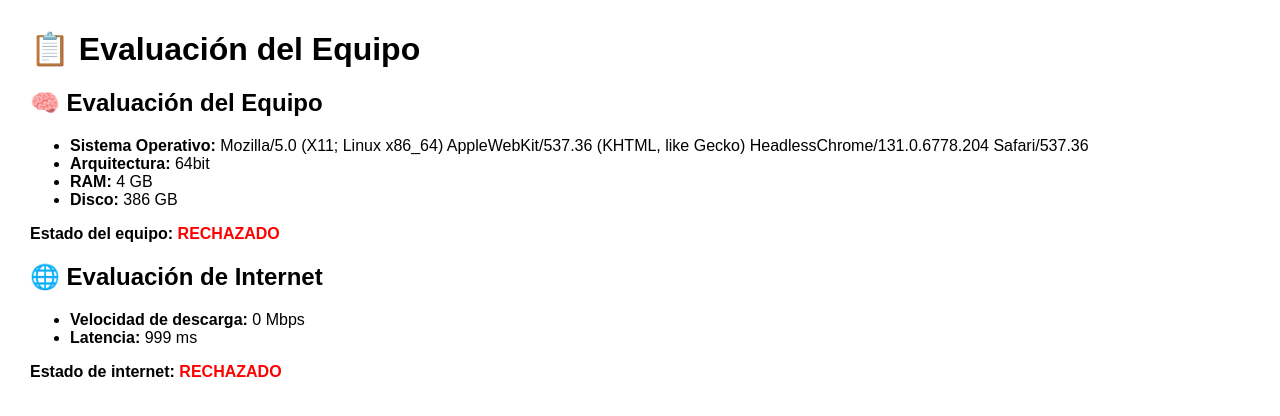
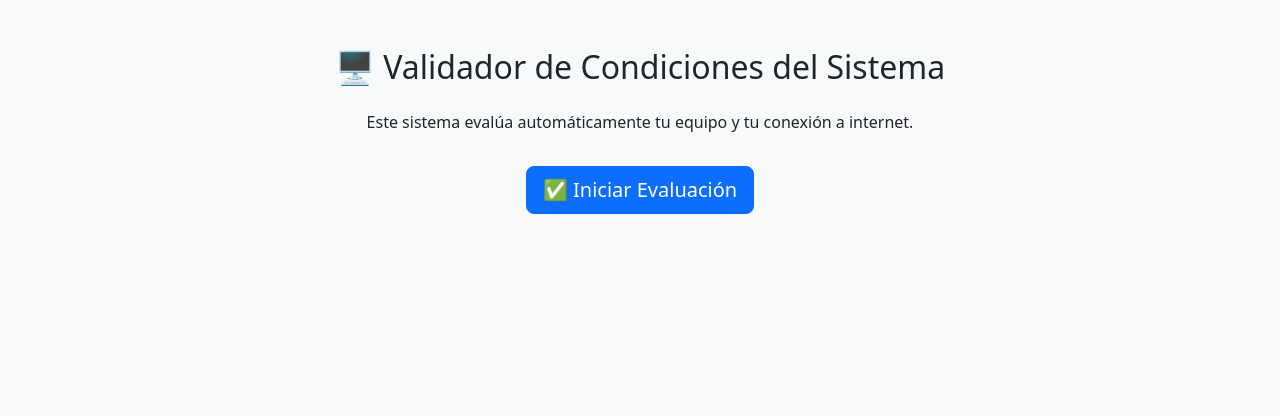
Before and after one commit to favellaneda1993/validador-web, a Flask app: page / in a window 1280 px wide. Shown: the top 416 px of the page. Run offline with Flask 3, Linux system fonts and the light colour scheme.

Commit message:
Primer commit desde local para despliegue
B

```diff
--- a/app.py
+++ b/app.py
@@ -1,11 +1,18 @@
+
 from flask import Flask, render_template, request, jsonify
 from exportar_excel import generar_excel
+from flask import Flask, render_template, send_file
+from exportar_excel import generar_excel
+from detector_equipo import evaluar_equipo
+from detector_internet import evaluar_internet
+
 
 app = Flask(__name__)
 
 @app.route('/')
 def index():
     return render_template('index.html')
+
 
 @app.route('/resultado', methods=['POST'])
 def resultado():
@@ -45,3 +52,17 @@ if __name__ == '__main__':
     import os
     port = int(os.environ.get("PORT", 10000))
     app.run(host='0.0.0.0', port=port)
+
+@app.route('/resultado')
+def resultado():
+    equipo = evaluar_equipo()
+    internet = evaluar_internet()
+    return render_template('resultado.html', equipo=equipo, internet=internet)
+
+@app.route('/descargar_excel')
+def descargar_excel():
+    archivo = generar_excel()
+    return send_file(archivo, as_attachment=True)
+
+if __name__ == '__main__':
+    app.run(debug=True)
--- a/render.yaml
+++ b/render.yaml
@@ -2,5 +2,7 @@ services:
   - type: web
     name: validador-web
     env: python
+    plan: free
     buildCommand: pip install -r requirements.txt
     startCommand: python app.py
+    autoDeploy: true
--- a/requirements.txt
+++ b/requirements.txt
@@ -1,5 +1,3 @@
 Flask
 pandas
 openpyxl
-speedtest-cli
-psutil
--- a/templates/index.html
+++ b/templates/index.html
@@ -2,114 +2,14 @@
 <html lang="es">
 <head>
   <meta charset="UTF-8">
-  <title>Evaluación del Equipo</title>
-  <style>
-    body { font-family: Arial; margin: 30px; }
-    .aprobado { color: green; font-weight: bold; }
-    .rechazado { color: red; font-weight: bold; }
-  </style>
+  <title>Validador de Equipo</title>
+  <link href="https://cdn.jsdelivr.net/npm/bootstrap@5.3.0/dist/css/bootstrap.min.css" rel="stylesheet">
 </head>
-<body>
-  <h1>📋 Evaluación del Equipo</h1>
-  <p id="estado">Cargando evaluación...</p>
-
-  <div id="resultado" style="display:none;">
-    <h2>🧠 Evaluación del Equipo</h2>
-    <ul>
-      <li><strong>Sistema Operativo:</strong> <span id="so"></span></li>
-      <li><strong>Arquitectura:</strong> <span id="arquitectura"></span></li>
-      <li><strong>RAM:</strong> <span id="ram"></span> GB</li>
-      <li><strong>Disco:</strong> <span id="disco"></span> GB</li>
-    </ul>
-    <p><strong>Estado del equipo:</strong> <span id="estado_equipo"></span></p>
-
-    <h2>🌐 Evaluación de Internet</h2>
-    <ul>
-      <li><strong>Velocidad de descarga:</strong> <span id="descarga"></span> Mbps</li>
-      <li><strong>Latencia:</strong> <span id="latencia"></span> ms</li>
-    </ul>
-    <p><strong>Estado de internet:</strong> <span id="estado_internet"></span></p>
+<body class="bg-light">
+  <div class="container text-center mt-5">
+    <h2 class="mb-4">🖥️ Validador de Condiciones del Sistema</h2>
+    <p>Este sistema evalúa automáticamente tu equipo y tu conexión a internet.</p>
+    <a href="/resultado" class="btn btn-primary btn-lg mt-3">✅ Iniciar Evaluación</a>
   </div>
-
-  <script>
-    async function medirVelocidad() {
-      const inicio = performance.now();
-      try {
-        await fetch("https://via.placeholder.com/1000x100.png?rand=" + Math.random(), {cache: "no-store"});
-        const fin = performance.now();
-        const duracion = (fin - inicio) / 1000; // segundos
-        const tamanioBytes = 100000; // aprox. 100KB
-        const velocidadMbps = ((tamanioBytes * 8) / duracion) / (1024 * 1024); // en Mbps
-        return velocidadMbps.toFixed(2);
-      } catch (e) {
-        return 0;
-      }
-    }
-
-    async function medirLatencia() {
-      const inicio = performance.now();
-      try {
-        await fetch("https://www.google.com/favicon.ico", {mode: 'no-cors'});
-        const fin = performance.now();
-        return Math.round(fin - inicio);
-      } catch {
-        return 999;
-      }
-    }
-
-    async function evaluar() {
-      const ram = navigator.deviceMemory || 0;
-      const arquitectura = navigator.userAgent.includes("64") ? "64bit" : "32bit";
-      const so = navigator.userAgent;
-      const disco = 386; // estimado, ya que no se puede obtener exacto
-      const nucleos = navigator.hardwareConcurrency || 1;
-
-      const velocidad_descarga = await medirVelocidad();
-      const latencia = await medirLatencia();
-
-      const equipo = {
-        sistema_operativo: so,
-        arquitectura: arquitectura,
-        ram: ram,
-        disco: disco,
-        nucleos_fisicos: nucleos
-      };
-
-      const internet = {
-        velocidad_descarga: parseFloat(velocidad_descarga),
-        latencia: latencia
-      };
-
-      const datos = { equipo, internet };
-
-      const res = await fetch('/resultado', {
-        method: 'POST',
-        headers: { 'Content-Type': 'application/json' },
-        body: JSON.stringify(datos)
-      });
-
-      const resultado = await res.json();
-      document.getElementById("estado").style.display = "none";
-      document.getElementById("resultado").style.display = "block";
-
-      document.getElementById("so").textContent = equipo.sistema_operativo;
-      document.getElementById("arquitectura").textContent = equipo.arquitectura;
-      document.getElementById("ram").textContent = equipo.ram;
-      document.getElementById("disco").textContent = equipo.disco;
-      document.getElementById("descarga").textContent = internet.velocidad_descarga;
-      document.getElementById("latencia").textContent = internet.latencia;
-
-      const estadoEquipo = resultado.estado_equipo;
-      const estadoInternet = resultado.estado_internet;
-
-      document.getElementById("estado_equipo").textContent = estadoEquipo;
-      document.getElementById("estado_equipo").className = estadoEquipo === "APROBADO" ? "aprobado" : "rechazado";
-
-      document.getElementById("estado_internet").textContent = estadoInternet;
-      document.getElementById("estado_internet").className = estadoInternet === "APROBADO" ? "aprobado" : "rechazado";
-    }
-
-    evaluar();
-  </script>
 </body>
 </html>
```
Also changed, not shown: derector_internet.py (added, +44 -0 lines), exportar_excel.py (+25 -27 lines).
